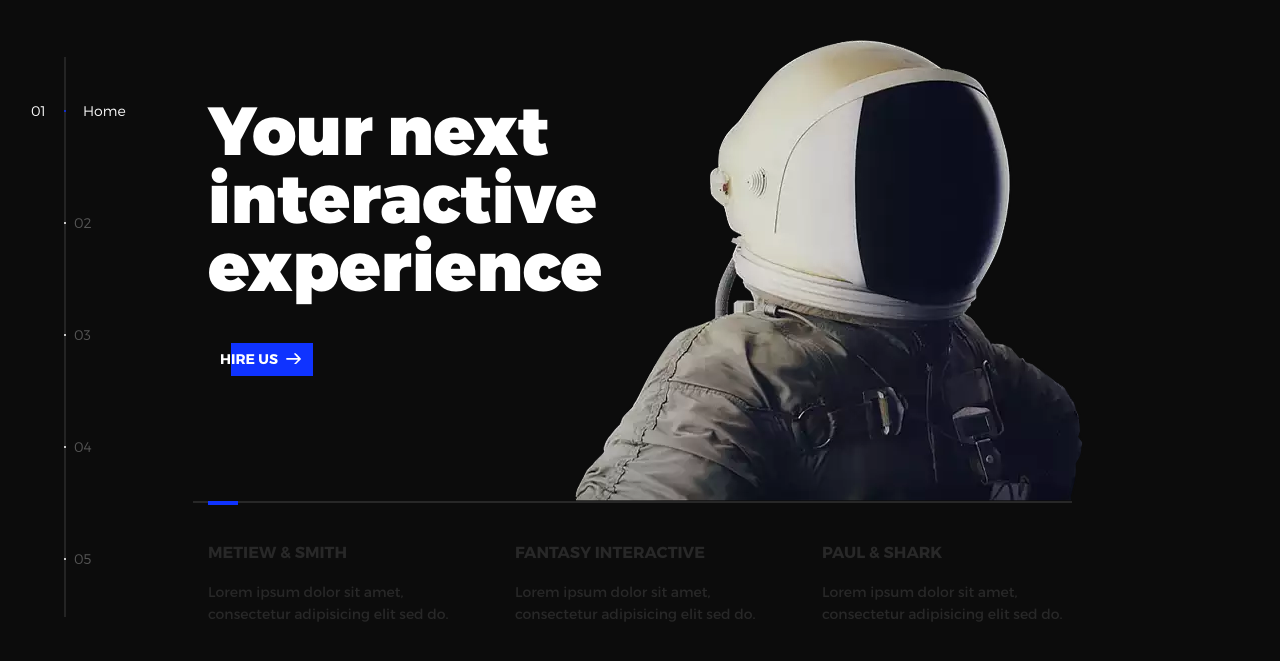
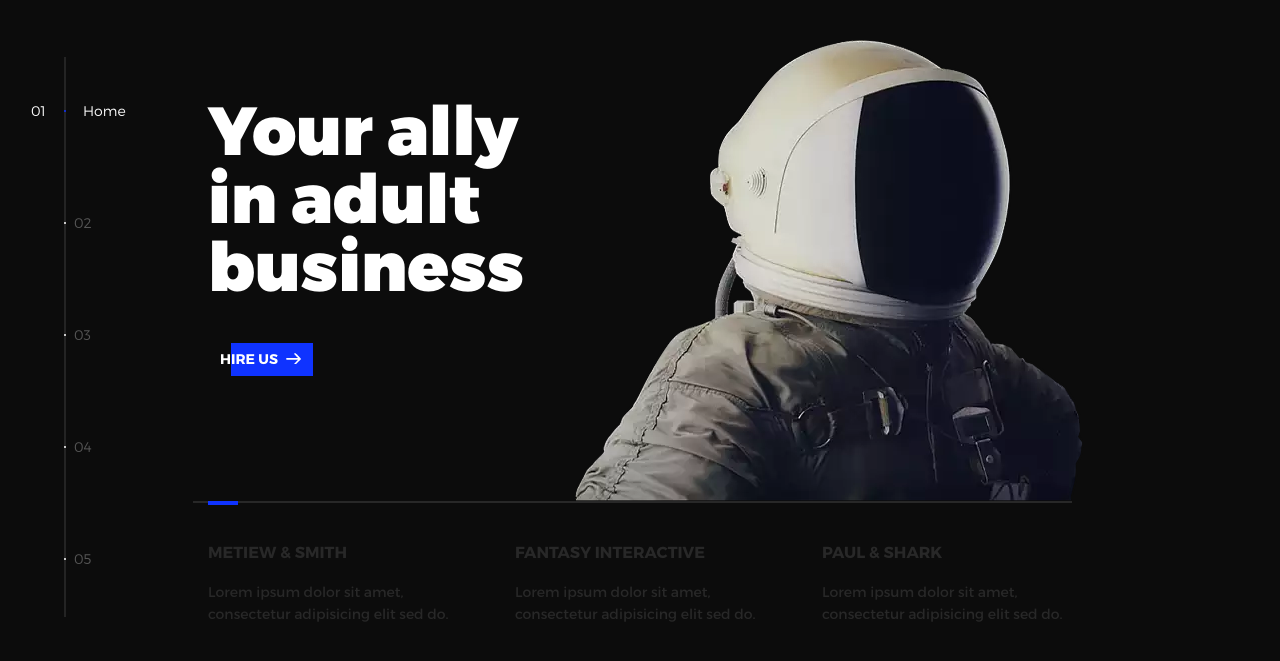
Before and after one commit to adultrue/AdulTrue, a plain HTML site: page index.html in a window 1280 px wide. Shown: the part 63-724 px from the top of the page. Drawn offline with nearby package versions, Linux system fonts and the light colour scheme.

Commit message:
Update index.html

```diff
--- a/index.html
+++ b/index.html
@@ -48,7 +48,7 @@
           <li class="l-section section section--is-active">
             <div class="intro">
               <div class="intro--banner">
-                <h1>Your next<br>interactive<br>experience</h1>
+                <h1>Your ally<br>in adult<br>business</h1>
                 <button class="cta">Hire Us
                   <svg version="1.1" id="Layer_1" xmlns="http://www.w3.org/2000/svg" xmlns:xlink="http://www.w3.org/1999/xlink" x="0px" y="0px" viewBox="0 0 150 118" style="enable-background:new 0 0 150 118;" xml:space="preserve">
                   <g transform="translate(0.000000,118.000000) scale(0.100000,-0.100000)">
```
